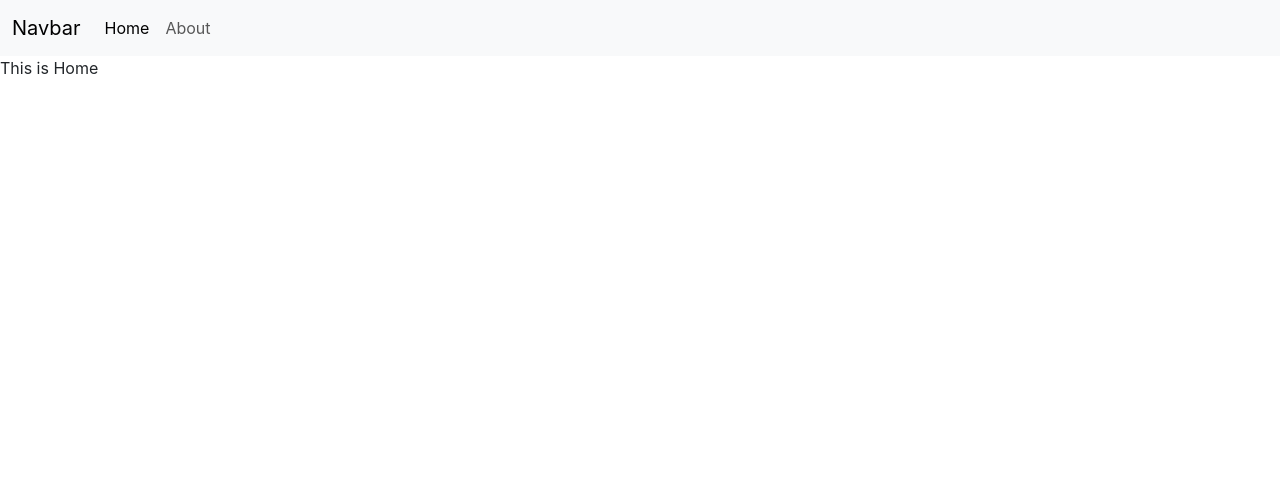
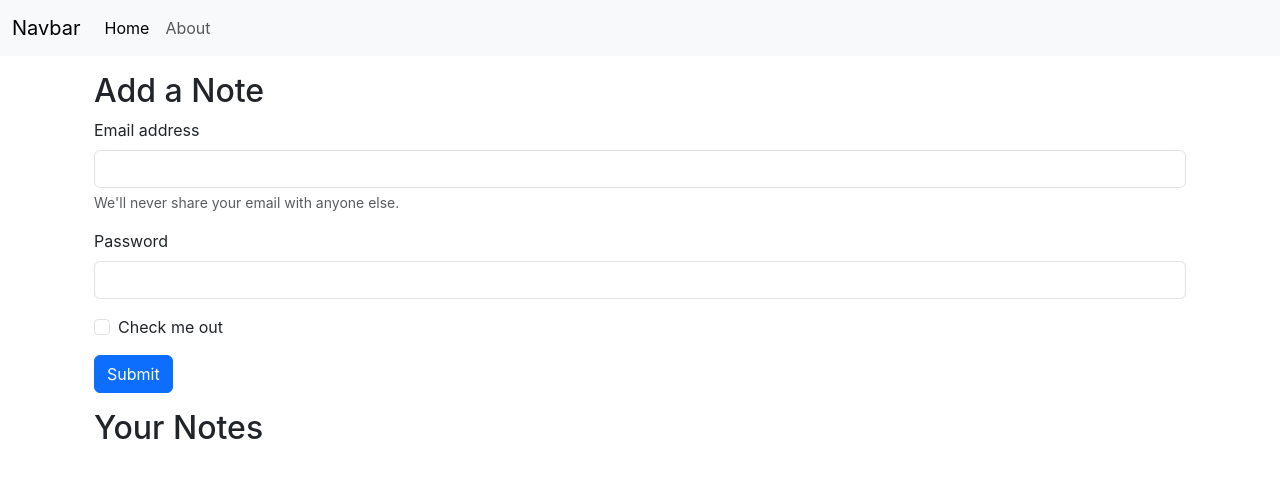
Before and after one commit to swadhinbubaipaul/mynotebook, a React (Create React App) app: page / in a window 1280 px wide. Shown: the top 478 px of the page. Built offline with nearby package versions, Linux system fonts and the light colour scheme.

Commit message:
Added context API

```diff
--- a/src/App.js
+++ b/src/App.js
@@ -3,17 +3,23 @@
 import Navbar from "./components/Navbar";
 import Home from "./components/Home";
 import About from "./components/About";
+import { BrowserRouter } from "react-router-dom";
+import NoteState from "./context/notes/NoteState";
 
 function App() {
 	return (
-		<>
-			<Navbar />
-			<Routes>
-				<Route path="/" element={<Home />} />
-				<Route path="about" element={<About />} />
-				<Route path="*" element={<h1>Page not found!</h1>} />
-			</Routes>
-		</>
+		<NoteState>
+			<BrowserRouter>
+				<Navbar />
+				<div className="container">
+					<Routes>
+						<Route path="/" element={<Home />} />
+						<Route path="/about" element={<About />} />
+						<Route path="*" element={<h1>Page not found!</h1>} />
+					</Routes>
+				</div>
+			</BrowserRouter>
+		</NoteState>
 	);
 }
 
--- a/src/components/Home.js
+++ b/src/components/Home.js
@@ -1,7 +1,65 @@
 import React from "react";
 
 const Home = () => {
-	return <div>This is Home</div>;
+	return (
+		<>
+			<div className="container my-3">
+				<h2>Add a Note</h2>
+				<form>
+					<div className="mb-3">
+						<label
+							htmlFor="exampleInputEmail1"
+							className="form-label"
+						>
+							Email address
+						</label>
+						<input
+							type="email"
+							className="form-control"
+							id="exampleInputEmail1"
+							aria-describedby="emailHelp"
+						/>
+						<div id="emailHelp" className="form-text">
+							We'll never share your email with anyone else.
+						</div>
+					</div>
+					<div className="mb-3">
+						<label
+							htmlFor="exampleInputPassword1"
+							className="form-label"
+						>
+							Password
+						</label>
+						<input
+							type="password"
+							className="form-control"
+							id="exampleInputPassword1"
+						/>
+					</div>
+					<div className="mb-3 form-check">
+						<input
+							type="checkbox"
+							className="form-check-input"
+							id="exampleCheck1"
+						/>
+						<label
+							className="form-check-label"
+							htmlFor="exampleCheck1"
+						>
+							Check me out
+						</label>
+					</div>
+					<button type="submit" className="btn btn-primary">
+						Submit
+					</button>
+				</form>
+			</div>
+
+			<div className="container my-3">
+				<h2>Your Notes</h2>
+			</div>
+		</>
+	);
 };
 
 export default Home;
--- /dev/null
+++ b/src/context/notes/NoteContext.js
@@ -0,0 +1,5 @@
+import { createContext } from "react";
+
+const NoteContext = createContext();
+
+export default NoteContext;
--- /dev/null
+++ b/src/context/notes/NoteState.js
@@ -0,0 +1,9 @@
+import NoteContext from "./NoteContext";
+
+const NoteState = (props) => {
+	return (
+		<NoteContext.Provider value={{}}>{props.children}</NoteContext.Provider>
+	);
+};
+
+export default NoteState;
--- a/src/index.js
+++ b/src/index.js
@@ -2,12 +2,9 @@
 import ReactDOM from "react-dom/client";
 import "./index.css";
 import App from "./App";
-import { BrowserRouter } from "react-router-dom";
 const root = ReactDOM.createRoot(document.getElementById("root"));
 root.render(
 	<React.StrictMode>
-		<BrowserRouter>
-			<App />
-		</BrowserRouter>
+		<App />
 	</React.StrictMode>
 );
```
